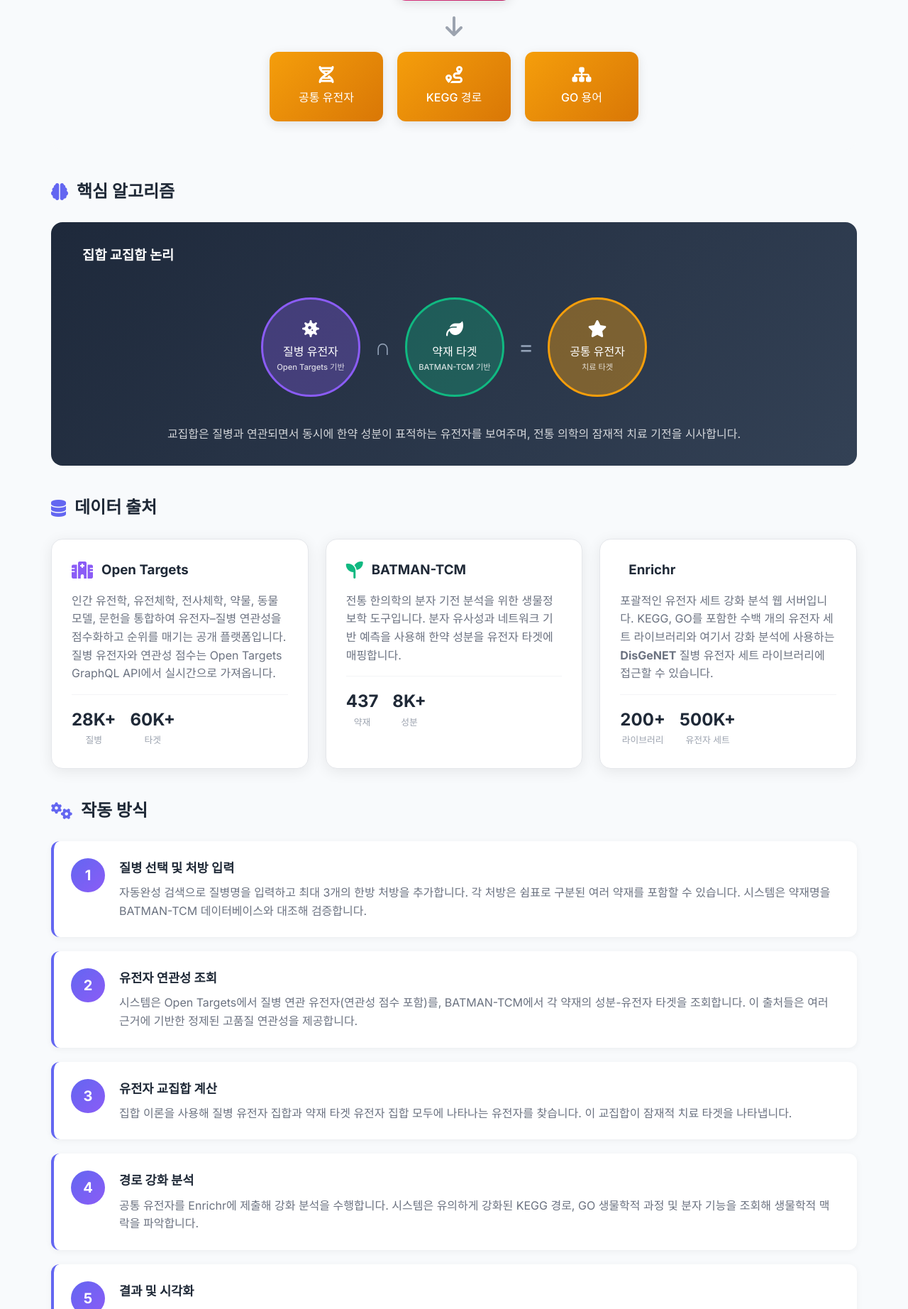
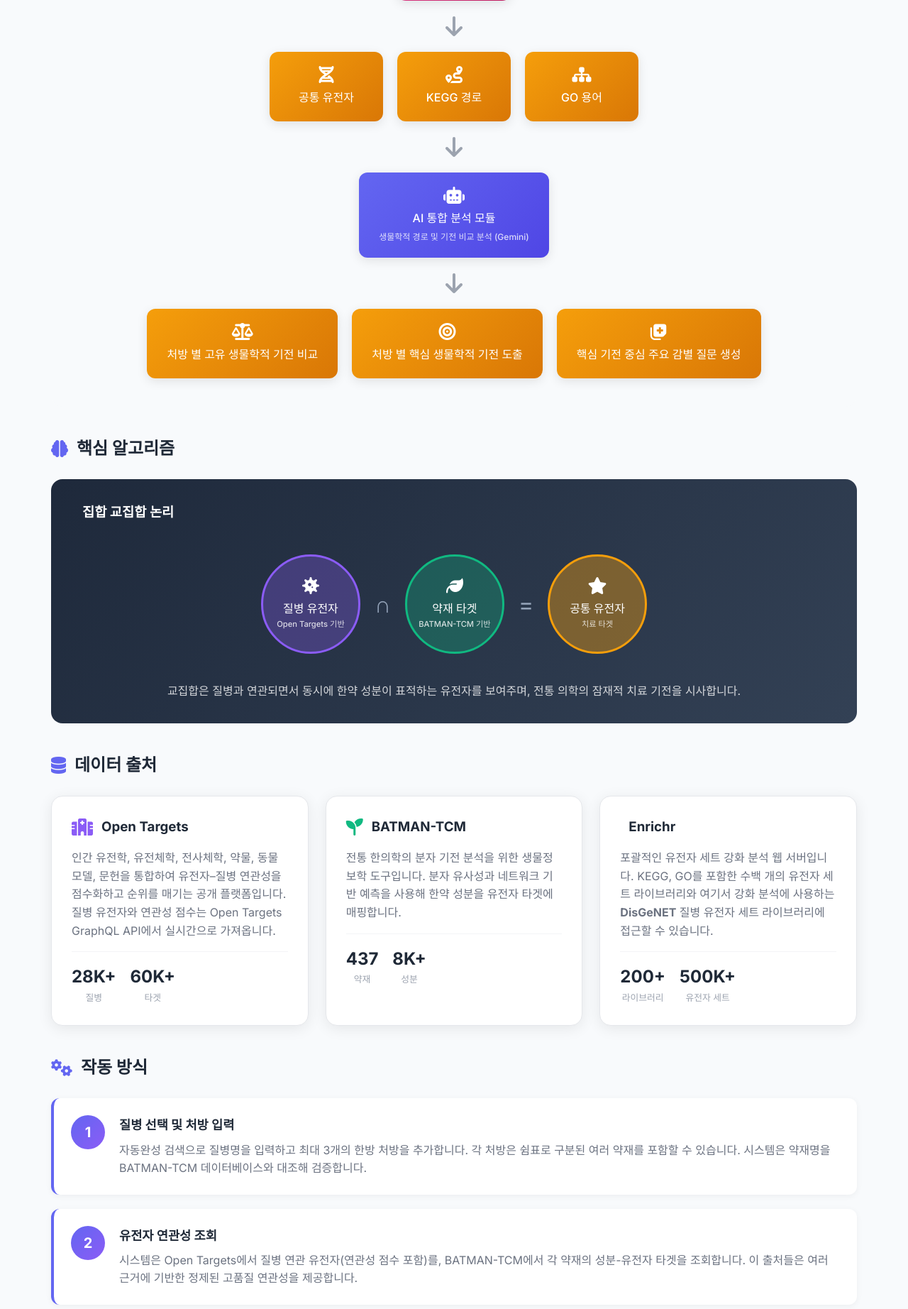
Before and after one commit to kiomllm744/BAIonKM, a Flask app: page /about in a window 1280 px wide. Shown: the part 1192-3036 px from the top of the page at 71% size. Run offline with Flask 3, Linux system fonts and the light colour scheme; data comes from the database, SQL or seed files in the repository; data that the repository does not hold is empty; some libraries are stand-ins or nearby versions.

Commit message:
About: add AI analysis module to the system flowchart + How-It-Works step 6 (bilingual)
The flowchart and the How-It-Works steps stopped at Enrichr/enrichment and never showed the AI comparative-analysis stage (which the published site has). Adds an 'AI Integrated Analysis Module' node (Gemini) feeding three outputs -- unique mechanism per prescription, core mechanism per prescription, key differential clinical questions -- plus a step 6. New bilingual i18n keys (EN/KO).

Co-Authored-By: Claude Opus 4.8 (1M context) <noreply@anthropic.com>

```diff
--- a/static/js/i18n.js
+++ b/static/js/i18n.js
@@ -200,6 +200,13 @@
       'about.step4Desc': 'The common genes are submitted to Enrichr for enrichment analysis. The system retrieves significantly enriched KEGG pathways, GO biological processes, and molecular functions to understand the biological context.',
       'about.step5Title': 'Results & Visualization',
       'about.step5Desc': 'Results are presented with interactive visualizations including gene lists, pathway charts, and statistical significance scores. All results are saved to history for future reference.',
+      'about.step6Title': 'AI Comparative Analysis',
+      'about.step6Desc': 'The enriched pathways for each prescription are sent to a generative AI model (Gemini), which compares the prescriptions, derives each one\'s core biological mechanism against the disease, and generates key differential clinical questions. The analysis follows the UI language — English or Korean.',
+      'about.archAiModule': 'AI Integrated Analysis Module',
+      'about.archAiModuleSub': 'Comparative pathway & mechanism analysis (Gemini)',
+      'about.archAiOut1': 'Unique mechanism per prescription',
+      'about.archAiOut2': 'Core mechanism per prescription',
+      'about.archAiOut3': 'Key differential clinical questions',
       'about.footerDesc': 'Bridging traditional medicine and modern genomics through computational analysis. This platform aims to help researchers understand the potential molecular mechanisms underlying traditional Chinese medicine treatments.',
 
       /* ---- history page (Phase 2) ---- */
@@ -465,6 +472,13 @@
       'about.step4Desc': '공통 유전자를 Enrichr에 제출해 강화 분석을 수행합니다. 시스템은 유의하게 강화된 KEGG 경로, GO 생물학적 과정 및 분자 기능을 조회해 생물학적 맥락을 파악합니다.',
       'about.step5Title': '결과 및 시각화',
       'about.step5Desc': '결과는 유전자 목록, 경로 차트, 통계적 유의성 점수를 포함한 대화형 시각화로 제공됩니다. 모든 결과는 향후 참조를 위해 히스토리에 저장됩니다.',
+      'about.step6Title': 'AI 비교 분석',
+      'about.step6Desc': '각 처방의 강화된 경로를 생성형 AI 모델(Gemini)에 전달하여 처방들을 비교하고, 각 처방의 질병 대비 핵심 생물학적 기전을 도출하며, 주요 감별 임상 질문을 생성합니다. 분석은 UI 언어(영어 또는 한국어)를 따릅니다.',
+      'about.archAiModule': 'AI 통합 분석 모듈',
+      'about.archAiModuleSub': '생물학적 경로 및 기전 비교 분석 (Gemini)',
+      'about.archAiOut1': '처방 별 고유 생물학적 기전 비교',
+      'about.archAiOut2': '처방 별 핵심 생물학적 기전 도출',
+      'about.archAiOut3': '핵심 기전 중심 주요 감별 질문 생성',
       'about.footerDesc': '컴퓨팅 분석을 통해 전통 의학과 현대 유전체학을 연결합니다. 이 플랫폼은 연구자가 전통 한의학 치료의 잠재적 분자 기전을 이해하도록 돕는 것을 목표로 합니다.',
 
       /* ---- history page (Phase 2) ---- */
--- a/templates/about.html
+++ b/templates/about.html
@@ -105,6 +105,11 @@
 
         .flow-node.api {
             background: linear-gradient(135deg, #ec4899 0%, #be185d 100%);
+            color: white;
+        }
+
+        .flow-node.ai {
+            background: linear-gradient(135deg, #6366f1 0%, #4f46e5 100%);
             color: white;
         }
 
@@ -480,6 +485,33 @@
                             <span data-i18n="about.goTerms">GO Terms</span>
                         </div>
                     </div>
+
+                    <i class="fas fa-arrow-down flow-arrow-down"></i>
+
+                    <!-- AI Analysis Module -->
+                    <div class="flow-node ai">
+                        <i class="fas fa-robot"></i>
+                        <span data-i18n="about.archAiModule">AI Integrated Analysis Module</span>
+                        <small data-i18n="about.archAiModuleSub">Comparative pathway &amp; mechanism analysis (Gemini)</small>
+                    </div>
+
+                    <i class="fas fa-arrow-down flow-arrow-down"></i>
+
+                    <!-- AI Output Row -->
+                    <div class="flow-row">
+                        <div class="flow-node output">
+                            <i class="fas fa-balance-scale"></i>
+                            <span data-i18n="about.archAiOut1">Unique mechanism per prescription</span>
+                        </div>
+                        <div class="flow-node output">
+                            <i class="fas fa-bullseye"></i>
+                            <span data-i18n="about.archAiOut2">Core mechanism per prescription</span>
+                        </div>
+                        <div class="flow-node output">
+                            <i class="fas fa-notes-medical"></i>
+                            <span data-i18n="about.archAiOut3">Key differential clinical questions</span>
+                        </div>
+                    </div>
                 </div>
             </div>
 
@@ -600,6 +632,14 @@
                     <div class="step-content">
                         <h4 data-i18n="about.step5Title">Results & Visualization</h4>
                         <p data-i18n="about.step5Desc">Results are presented with interactive visualizations including gene lists, pathway charts, and statistical significance scores. All results are saved to history for future reference.</p>
+                    </div>
+                </div>
+
+                <div class="process-step">
+                    <div class="step-number">6</div>
+                    <div class="step-content">
+                        <h4 data-i18n="about.step6Title">AI Comparative Analysis</h4>
+                        <p data-i18n="about.step6Desc">The enriched pathways for each prescription are sent to a generative AI model (Gemini), which compares the prescriptions, derives each one's core biological mechanism against the disease, and generates key differential clinical questions. The analysis follows the UI language — English or Korean.</p>
                     </div>
                 </div>
             </div>
```
